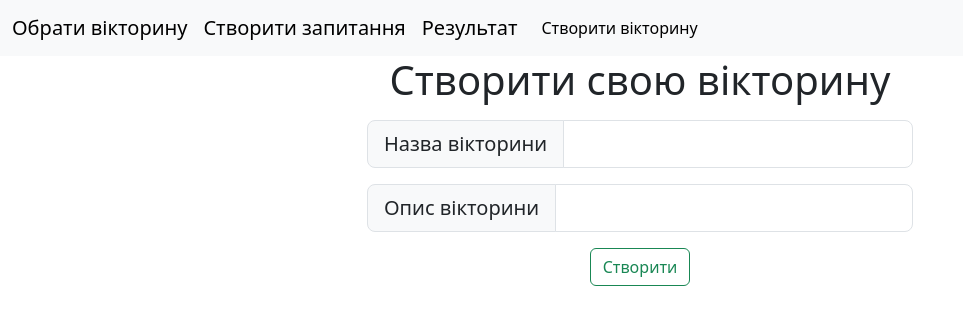
After one commit to AnnaPachalok/quiz-web, a Flask app: page /create-quiz in a window 1280 px wide. The commit adds this page. Shown: the top 325 px of the page, without its empty margins (0-963 px from the left). Run offline with Flask 3, Linux system fonts and the light colour scheme.

Commit message:
add create_quiz

```diff
--- a/app.py
+++ b/app.py
@@ -1,5 +1,5 @@
 from flask import Flask, render_template, request, session, redirect, url_for
-from db.crud import get_quizes, get_question_after, check_right_answer
+from db.crud import get_quizes, get_question_after, check_right_answer, create_quiz_db
 from random import shuffle
 
 app = Flask(__name__)
@@ -74,6 +74,22 @@ def result():
     session.clear()
     return result
 
+@app.route("/create-quiz", methods=["GET", "POST"])
+def create_quiz():
+    if request.method == "POST":
+        quiz_name = request.form.get("quiz_name")
+        quiz_description = request.form.get("quiz_description")
+        create_quiz_db(quiz_name, quiz_description)
+        return redirect (url_for("index"))
+    return render_template("create_quiz.html")
+
+@app.route("/create-question", methods=["GET", "POST"])
+def create_question():
+    pass
+
+@app.route("/all-results")
+def all_results():
+    pass
 
 if __name__ == '__main__':
     app.run(port=5000)
--- a/db/crud.py
+++ b/db/crud.py
@@ -147,6 +147,12 @@ def check_right_answer(question_id, selected_answer):
     else:
         return False
 
+def create_quiz_db(title, description):
+    open()
+    cursor.execute('INSERT INTO quiz(title, description) VALUES (?, ?)', [title, description])
+    conn.commit()
+    close()
+
 def main():
     # create_tables()
     # add_quizes()
--- a/templates/base.html
+++ b/templates/base.html
@@ -13,7 +13,7 @@
     <nav class="navbar navbar-expand-lg bg-body-tertiary">
         <div class="container-fluid">
             <a class="navbar-brand" href="{{ url_for('index') }}">Обрати вікторину</a>
-            <a class="navbar-brand" href="{{ url_for('index') }}">Створити запитання</a>
+            <a class="navbar-brand" href="{{ url_for('create_quiz') }}">Створити запитання</a>
             <a class="navbar-brand" href="{{ url_for('index') }}">Результат</a>
             <button class="navbar-toggler" type="button" data-bs-toggle="collapse" data-bs-target="#navbarNav"
                 aria-controls="navbarNav" aria-expanded="false" aria-label="Toggle navigation">
--- /dev/null
+++ b/templates/create_quiz.html
@@ -0,0 +1,16 @@
+{%extends 'base.html' %}
+{% block title %}Створити вікторину{% endblock title %}
+{% block content %}
+<form action="/create-quiz" method="POST">
+<h1>Створити свою вікторину</h1>
+    <div class="input-group input-group-lg my-3">
+        <span class="input-group-text" id="inputGroup-sizing-lg">Назва вікторини</span>
+        <input type="text" name ="quiz_name" class="form-control" aria-label="Sizing example input" aria-describedby="inputGroup-sizing-lg">
+    </div>
+    <div class="input-group input-group-lg mb-3">
+        <span class="input-group-text" id="inputGroup-sizing-lg">Опис вікторини</span>
+        <input type="text" name ="quiz_description" class="form-control" aria-label="Sizing example input" aria-describedby="inputGroup-sizing-lg">
+    </div>
+    <button type="submit" class="btn btn-outline-success">Створити</button>
+</form>
+{% endblock content %}
```
